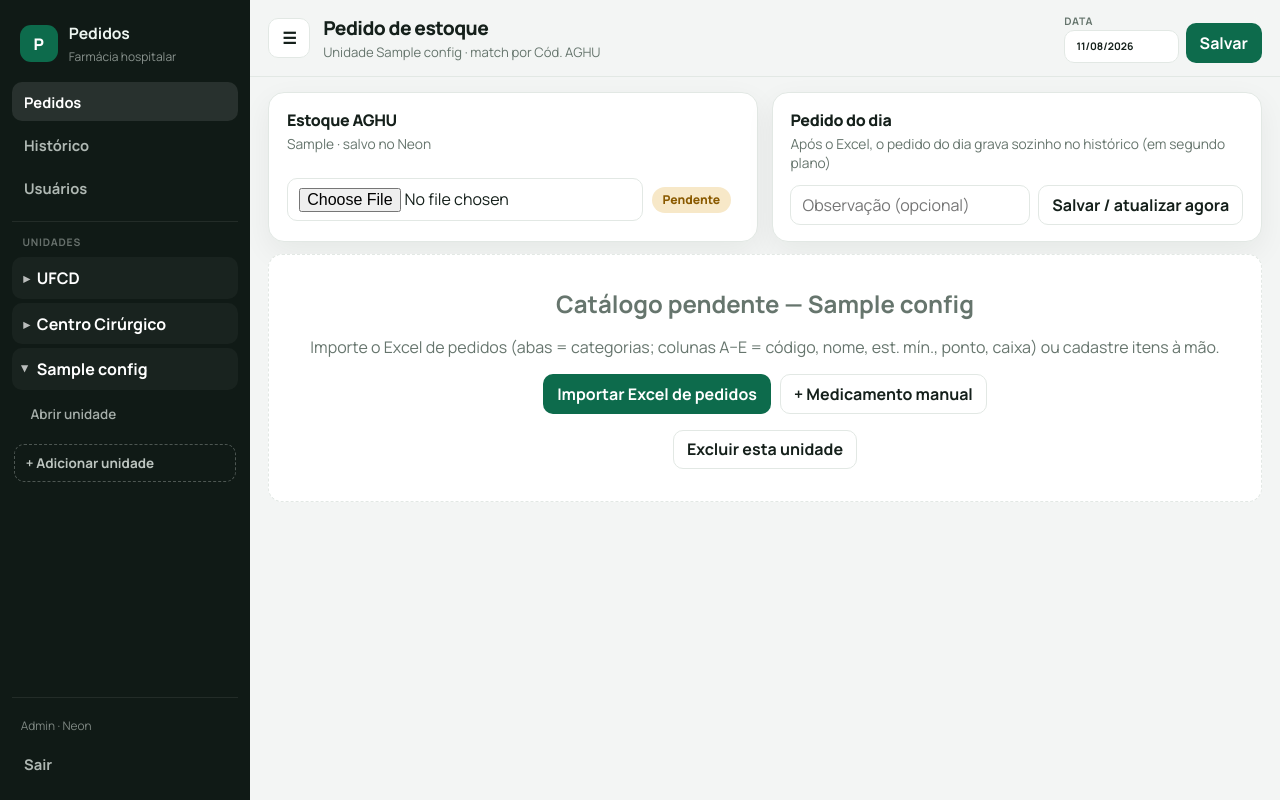
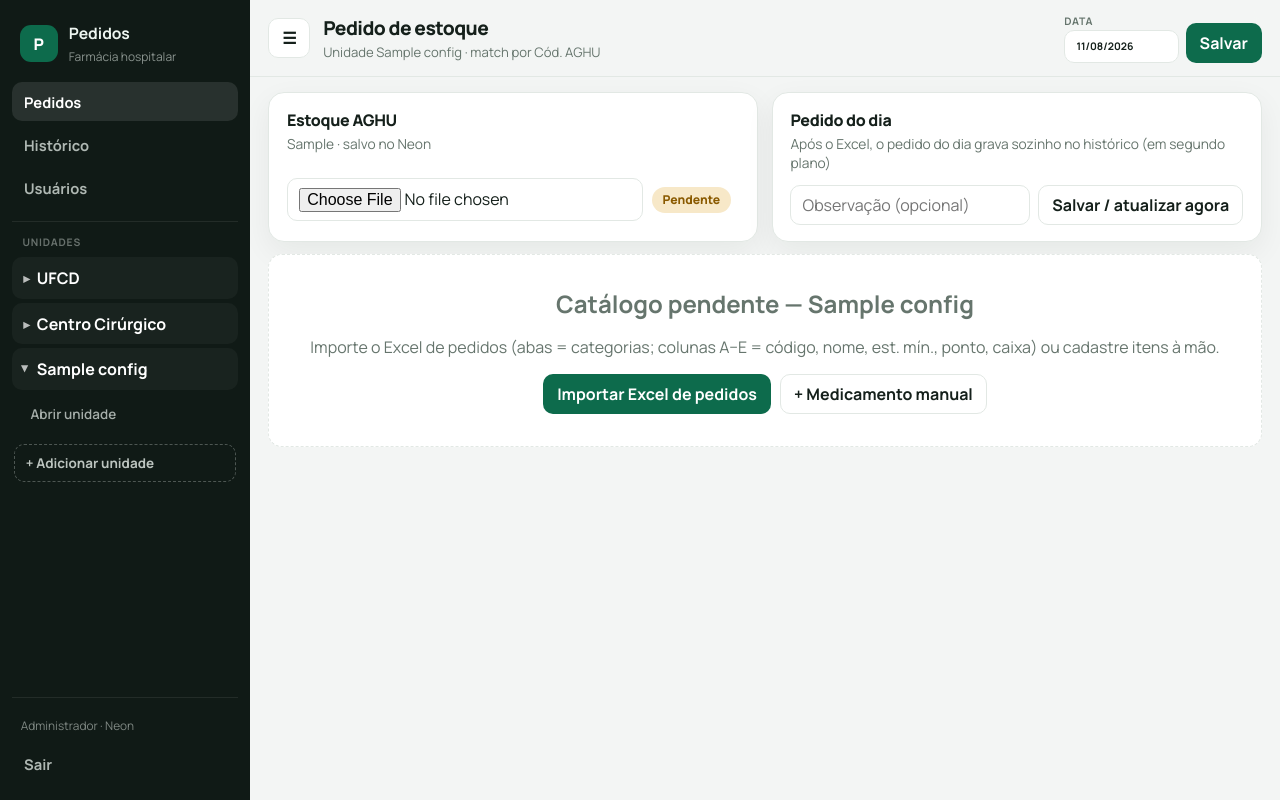
Before and after one commit to drjephesson-cpu/pedidos-ufcd, a Flask app: page / in a window 1280 px wide. Run offline with Flask 3, Linux system fonts and the light colour scheme; the visitor is signed in with stand-in values (Sample User, id 1); data comes from the database, SQL or seed files in the repository; tables that the repository leaves empty hold one stand-in row (values such as "Sample post"); some libraries are stand-ins or nearby versions.

Commit message:
Restrict unit deletion to master/developer and expose it in the sidebar.
Adds master role (jephesson auto-promoted); admins keep day-to-day access but cannot delete custom units.

Co-authored-by: Cursor <cursoragent@cursor.com>

```diff
--- a/app.py
+++ b/app.py
@@ -42,11 +42,15 @@ from openpyxl.styles import Alignment, Border, Font, PatternFill, Side
 from werkzeug.utils import secure_filename
 
 from auth import (
+    ROLE_LABELS,
+    ROLES,
     UserStore,
     admin_required,
     current_user,
     is_admin,
+    is_master,
     login_required,
+    master_required,
 )
 from db import (
     criar_pedido,
@@ -243,10 +247,12 @@ def inject_globals():
     return {
         "user": current_user(),
         "is_admin": is_admin(),
+        "is_master": is_master(),
         "usando_neon": using_neon(),
         "unidades": unidades,
         "unidade_id": uid,
         "unidade": unidades[uid],
+        "role_labels": ROLE_LABELS,
     }
 
 # Abas na mesma ordem da planilha (exceto Estoque)
@@ -1340,7 +1346,7 @@ def unidades_criar():
 
 
 @app.route("/unidades/<uid>/excluir", methods=["POST"])
-@admin_required
+@master_required
 def unidades_excluir(uid: str):
     uid = (uid or "").strip().lower()
     if uid in UNIDADES_FIXAS:
--- a/auth.py
+++ b/auth.py
@@ -22,7 +22,7 @@ ADMIN_SEED = {
         "4498fb103ed137aeda0e1f39a4d4c8a0635144d192ab0b809ef99dc5f74af7f7"
         "75a4bd52a41015adbd8ca887da8eb7ce20ba0f8673d011d4284a748916f9602a"
     ),
-    "role": "admin",
+    "role": "master",
     "nome": "Jephesson",
 }
 
@@ -41,8 +41,14 @@ RESTORE_USERS = [
     },
 ]
 
-ROLES = ("admin", "usuario")
-
+# admin = gestão do dia a dia; master = desenvolvedor / dono (exclui unidades etc.)
+ROLES = ("master", "admin", "usuario")
+MASTER_USERNAMES = {"jephesson"}
+ROLE_LABELS = {
+    "master": "Master",
+    "admin": "Administrador",
+    "usuario": "Usuário",
+}
 
 class UserStore:
     def __init__(self, db_path: Path | None = None):
@@ -83,6 +89,18 @@ class UserStore:
                         "role": ADMIN_SEED["role"],
                         "nome": ADMIN_SEED["nome"],
                     },
+                )
+            else:
+                # Garante papel master no desenvolvedor seed
+                conn.execute(
+                    text(
+                        """
+                        UPDATE users SET role = 'master'
+                        WHERE LOWER(username) = LOWER(:username)
+                          AND role <> 'master'
+                        """
+                    ),
+                    {"username": ADMIN_SEED["username"]},
                 )
 
             temp_pw = (os.environ.get("DEFAULT_USER_PASSWORD") or "Alterar@2026").strip()
@@ -198,8 +216,12 @@ class UserStore:
         user = self.get_user(user_id)
         if not user:
             return False, "Usuário não encontrado."
-        if user["username"].lower() == ADMIN_SEED["username"].lower() and role != "admin":
-            return False, "Não é permitido remover o admin principal."
+        uname = (user["username"] or "").lower()
+        if uname == ADMIN_SEED["username"].lower() and role != "master":
+            return False, "Não é permitido remover o master/desenvolvedor principal."
+        actor = current_user() or {}
+        if role == "master" and not is_master(actor):
+            return False, "Somente master pode atribuir o papel Master."
         with connect(self._sqlite_path()) as conn:
             conn.execute(
                 text("UPDATE users SET role = :role WHERE id = :id"),
@@ -212,7 +234,7 @@ class UserStore:
         if not user:
             return False, "Usuário não encontrado."
         if user["username"].lower() == ADMIN_SEED["username"].lower() and not ativo:
-            return False, "Não é permitido desativar o admin principal."
+            return False, "Não é permitido desativar o master/desenvolvedor principal."
         with connect(self._sqlite_path()) as conn:
             conn.execute(
                 text("UPDATE users SET ativo = :ativo WHERE id = :id"),
@@ -225,7 +247,7 @@ class UserStore:
         if not user:
             return False, "Usuário não encontrado."
         if user["username"].lower() == ADMIN_SEED["username"].lower():
-            return False, "Não é permitido excluir o admin principal."
+            return False, "Não é permitido excluir o master/desenvolvedor principal."
         with connect(self._sqlite_path()) as conn:
             conn.execute(text("DELETE FROM users WHERE id = :id"), {"id": user_id})
         return True, "Usuário excluído."
@@ -259,8 +281,22 @@ def admin_required(view):
         user = session.get("user")
         if not user:
             return redirect(url_for("login", next=request_path()))
-        if user.get("role") != "admin":
+        if user.get("role") not in ("admin", "master"):
             flash("Acesso restrito a administradores.", "erro")
+            return redirect(url_for("index"))
+        return view(*args, **kwargs)
+
+    return wrapped
+
+
+def master_required(view):
+    @wraps(view)
+    def wrapped(*args, **kwargs):
+        user = session.get("user")
+        if not user:
+            return redirect(url_for("login", next=request_path()))
+        if not is_master(user):
+            flash("Acesso restrito a master/desenvolvedor.", "erro")
             return redirect(url_for("index"))
         return view(*args, **kwargs)
 
@@ -278,5 +314,16 @@ def current_user() -> dict | None:
 
 
 def is_admin() -> bool:
+    """Admin ou master (master herda privilégios de admin)."""
     user = current_user()
-    return bool(user and user.get("role") == "admin")
+    return bool(user and user.get("role") in ("admin", "master"))
+
+
+def is_master(user: dict | None = None) -> bool:
+    """Desenvolvedor (jephesson) ou papel master."""
+    u = user if user is not None else current_user()
+    if not u:
+        return False
+    if u.get("role") == "master":
+        return True
+    return (u.get("username") or "").lower() in MASTER_USERNAMES
--- a/public/style.css
+++ b/public/style.css
@@ -197,6 +197,21 @@ a { color: inherit; }
   font-weight: 700;
 }
 .side-cat.active em { background: #ffb089; color: #3a1600; }
+.side-cat-form { margin: 0; }
+.side-cat.danger {
+  width: 100%;
+  border: 0;
+  background: transparent;
+  color: #f0a8a8;
+  cursor: pointer;
+  font: inherit;
+  font-weight: 700;
+  text-align: left;
+}
+.side-cat.danger:hover {
+  background: rgba(180, 40, 40, 0.2);
+  color: #ffd0d0;
+}
 
 .sidebar-foot {
   margin-top: auto;
--- a/templates/base.html
+++ b/templates/base.html
@@ -61,7 +61,7 @@
         {% if user %}
         <div class="sidebar-user">
           <strong>{{ user.nome }}</strong>
-          <span>{{ 'Admin' if is_admin else 'Usuário' }}{% if usando_neon %} · Neon{% endif %}</span>
+          <span>{{ role_labels.get(user.role, user.role) if user else 'Usuário' }}{% if usando_neon %} · Neon{% endif %}</span>
         </div>
         {% endif %}
         <a class="nav-link logout" href="{{ url_for('logout') }}">Sair</a>
--- a/templates/index.html
+++ b/templates/index.html
@@ -48,10 +48,30 @@
           {% if contagens.get(a.id, 0) %}<em>{{ contagens[a.id] }}</em>{% endif %}
         </a>
         {% endfor %}
+        {% if is_master and ucfg.dinamica %}
+        <form
+          method="post"
+          action="{{ url_for('unidades_excluir', uid=uid) }}"
+          class="side-cat-form"
+          onsubmit="return confirm('Excluir a unidade {{ ucfg.titulo }}? Esta ação não remove o histórico já salvo.');"
+        >
+          <button type="submit" class="side-cat danger">Excluir unidade</button>
+        </form>
+        {% endif %}
         {% else %}
         <a class="side-cat" href="{{ url_for('index', unidade=uid) }}">
           <span>Abrir unidade</span>
         </a>
+        {% if is_master and ucfg.dinamica %}
+        <form
+          method="post"
+          action="{{ url_for('unidades_excluir', uid=uid) }}"
+          class="side-cat-form"
+          onsubmit="return confirm('Excluir a unidade {{ ucfg.titulo }}? Esta ação não remove o histórico já salvo.');"
+        >
+          <button type="submit" class="side-cat danger">Excluir unidade</button>
+        </form>
+        {% endif %}
         {% endif %}
       </div>
       {% endfor %}
@@ -247,7 +267,7 @@
       <button type="button" class="btn btn-primary" id="btnImportCatalogo">Importar Excel de pedidos</button>
       <button type="button" class="btn" id="btnAddMedicamento">+ Medicamento manual</button>
     </div>
-    {% if unidade.dinamica and is_admin %}
+    {% if unidade.dinamica and is_master %}
     <form
       method="post"
       action="{{ url_for('unidades_excluir', uid=unidade_id) }}"
--- a/templates/usuarios.html
+++ b/templates/usuarios.html
@@ -19,6 +19,9 @@
         <select name="role">
           <option value="usuario">Usuário</option>
           <option value="admin">Administrador</option>
+          {% if is_master %}
+          <option value="master">Master</option>
+          {% endif %}
         </select>
         <button type="submit" class="btn btn-primary">Adicionar</button>
       </div>
@@ -47,6 +50,9 @@
               <select name="role" onchange="this.form.submit()">
                 <option value="usuario" {% if u.role == 'usuario' %}selected{% endif %}>Usuário</option>
                 <option value="admin" {% if u.role == 'admin' %}selected{% endif %}>Administrador</option>
+                {% if is_master %}
+                <option value="master" {% if u.role == 'master' %}selected{% endif %}>Master</option>
+                {% endif %}
               </select>
             </form>
           </td>
```
Also changed, not shown: static/style.css (+15 -0 lines).
